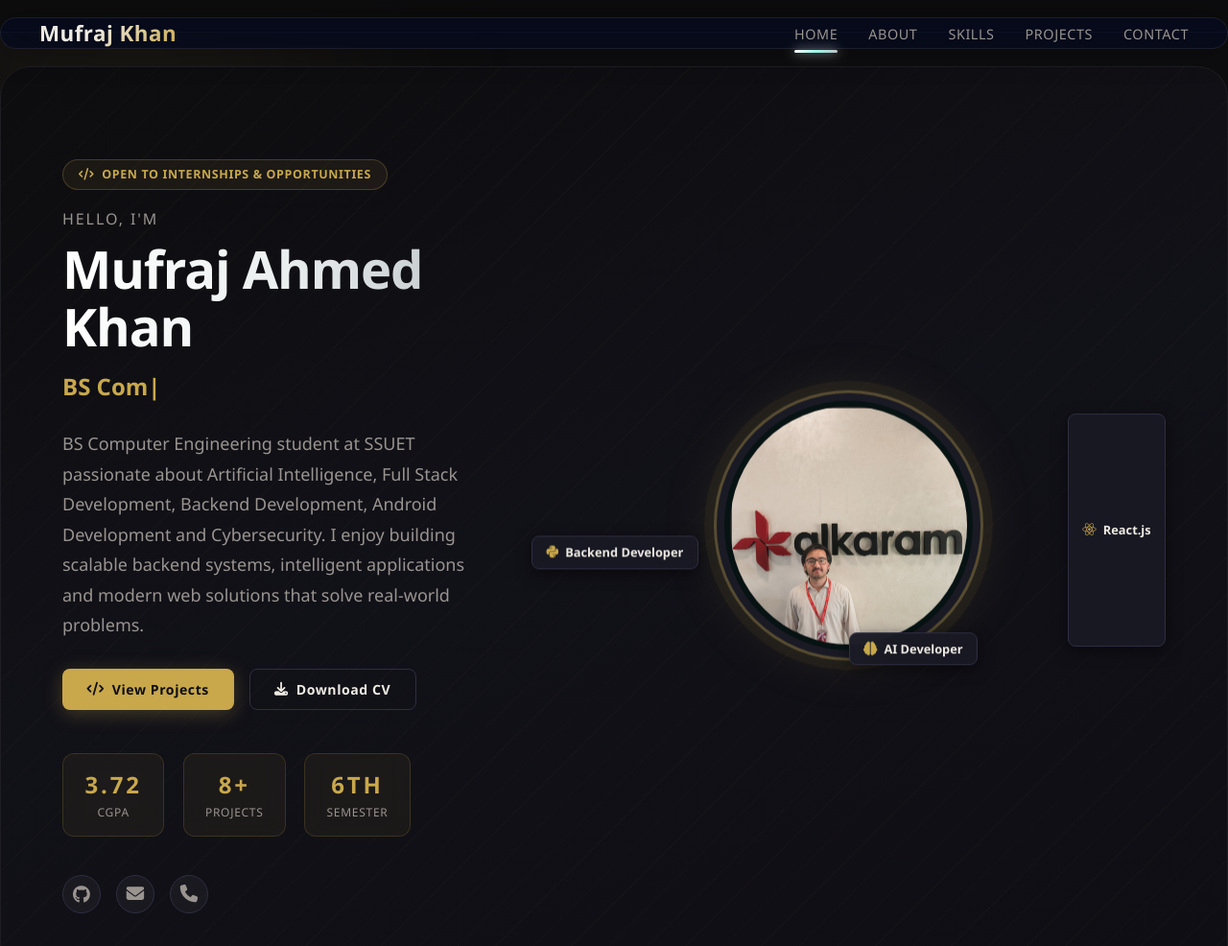
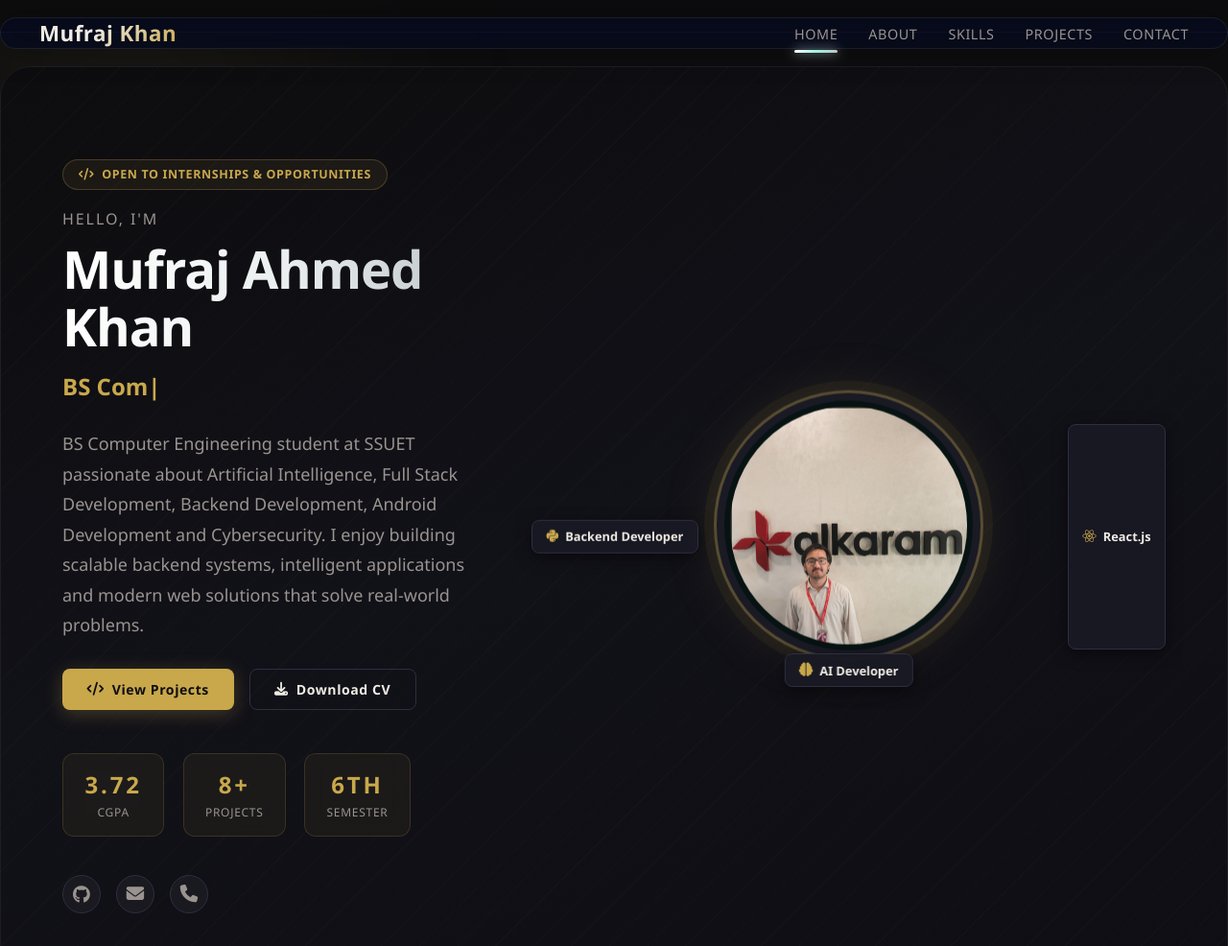
Before and after one commit to Mufraj/mufraj-portfolio, a plain HTML site: page index.html in a window 1280 px wide. Shown: the top 986 px of the page at 96% size. Drawn offline with nearby package versions, Linux system fonts and the light colour scheme.

Commit message:
Update index.html

```diff
--- a/index.html
+++ b/index.html
@@ -357,40 +357,49 @@
     filter: brightness(0.95) saturate(0.9);
   }
 
-  /* FLOATING CARDS — small compact pills, never overlap circle */
-  .floating-card {
+  /* FLOATING CARDS — force compact size, override any style.css rules */
+  .floating-card,
+  .card1, .card2, .card3 {
     background: rgba(26,26,36,0.95) !important;
     border: 1px solid var(--color-border) !important;
-    backdrop-filter: blur(12px);
-    -webkit-backdrop-filter: blur(12px);
+    backdrop-filter: blur(12px) !important;
+    -webkit-backdrop-filter: blur(12px) !important;
     color: var(--color-text) !important;
-    padding: 0.45rem 0.9rem;
-    border-radius: 8px;
-    font-size: 0.8rem;
-    font-weight: 600;
+    padding: 0.45rem 0.9rem !important;
+    border-radius: 8px !important;
+    font-size: 0.8rem !important;
+    font-weight: 600 !important;
     display: inline-flex !important;
-    align-items: center;
+    align-items: center !important;
+    justify-content: flex-start !important;
     width: auto !important;
     height: auto !important;
     min-width: unset !important;
     max-width: unset !important;
-    gap: 0.45rem;
-    position: absolute;
-    white-space: nowrap;
-    box-shadow: 0 4px 16px rgba(0,0,0,0.5);
-    animation: floatCard 3s ease-in-out infinite;
+    min-height: unset !important;
+    max-height: unset !important;
+    flex-direction: row !important;
+    gap: 0.45rem !important;
+    position: absolute !important;
+    white-space: nowrap !important;
+    box-shadow: 0 4px 16px rgba(0,0,0,0.5) !important;
+    animation: floatCard 3s ease-in-out infinite !important;
   }
 
-  .floating-card i {
+  .floating-card i,
+  .card1 i, .card2 i, .card3 i {
     color: var(--color-gold) !important;
-    font-size: 0.9rem;
-    flex-shrink: 0;
+    font-size: 0.9rem !important;
+    flex-shrink: 0 !important;
+    display: inline !important;
+    width: auto !important;
+    height: auto !important;
   }
 
-  /* Anchored to edges of the padded container, away from the circle */
-  .card1 { left: 0;   top: 50%;  transform: translateY(-50%); animation-delay: 0s; }
-  .card2 { right: 0;  top: 18%;  animation-delay: 1s; }
-  .card3 { bottom: 14%; left: 50%; transform: translateX(-50%); animation-delay: 2s; }
+  /* Position each card clearly outside the circle */
+  .card1 { left: 0 !important;  top: 50% !important; transform: translateY(-50%) !important; animation-delay: 0s !important; }
+  .card2 { right: 0 !important; top: 20% !important; transform: none !important;            animation-delay: 1s !important; }
+  .card3 { bottom: 10% !important; left: 50% !important; transform: translateX(-50%) !important; animation-delay: 2s !important; }
 
   @keyframes floatCard {
     0%, 100% { transform: translateY(0); }
```
